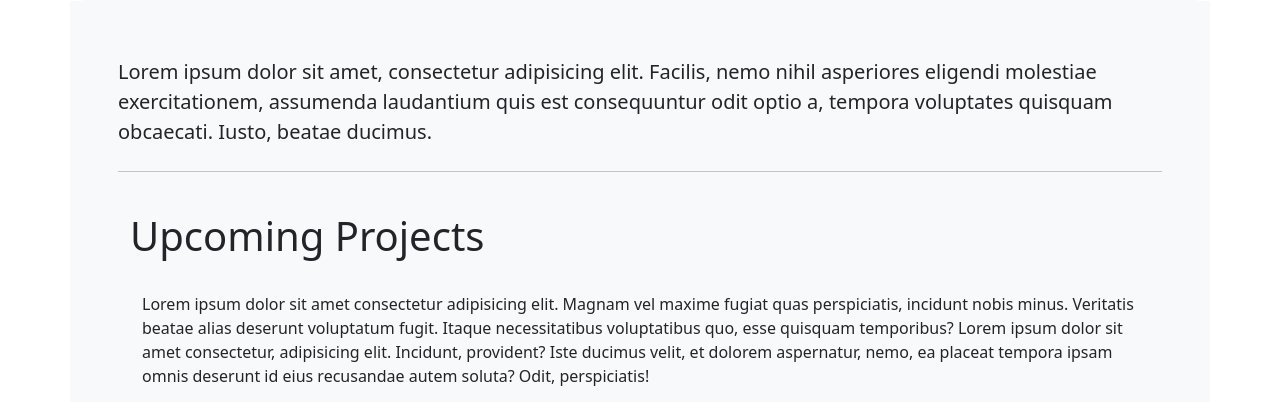
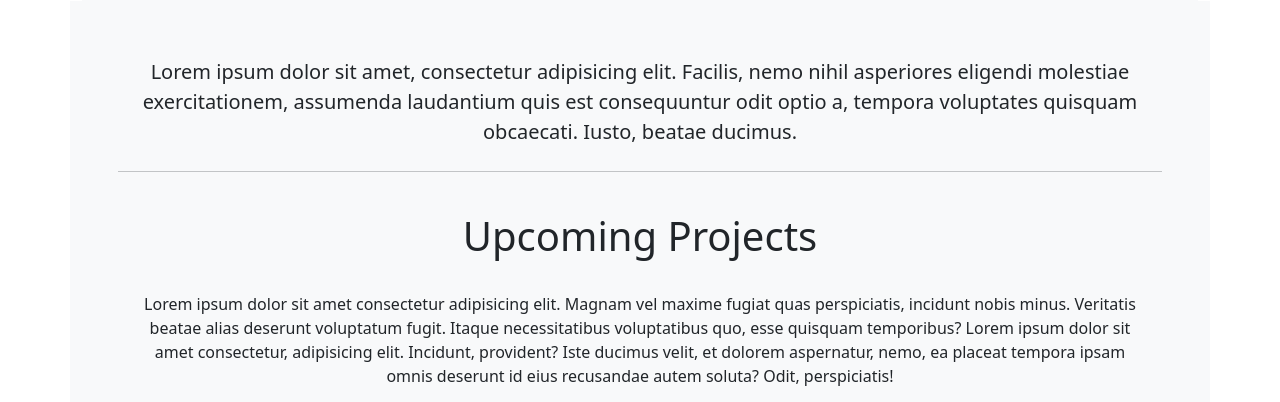
Before and after one commit to ashishbhartii/Django-projectProfile, a Django app: page /projects in a window 1280 px wide. Shown: the part 974-1376 px from the top of the page. Run offline with Django 4.2, Linux system fonts and the light colour scheme; the visitor is signed in with stand-in values (Sample User, id 1).

Commit message:
made allignment changes in base, home, projects .html and even links are updated

```diff
--- a/templates/home.html
+++ b/templates/home.html
@@ -152,6 +152,7 @@
     <!--Jumbotron Text-->
     <div class="container mt-5 py-3">
       <div class="container bg-light p-5">
+        <h2 class="display-4 text-center">Some Addition Project Information</h2>
         <!-- <p class="lead">This is a simple hero unit, a simple Lorem ipsum dolor sit, amet consectetur adipisicing elit. Voluptate corporis quibusdam consequuntur reprehenderit asperiores animi, voluptatum id sit delectus? Laudantium iste obcaecati error laborum dolorem ut corrupti rerum, quaerat a. jumbotron-style component for calling extra attention to featured content or information.</p> -->
         <hr class="my-4">
         <p>It uses utility classes for typography Lorem, ipsum dolor sit amet consectetur adipisicing elit. Dolor minus, velit delectus vero doloremque ipsam quos, ipsa repellendus quibusdam vitae laborum at soluta alias voluptatum eos praesentium non sint amet? and spacing to space content out within the larger container. Lorem ipsum dolor sit amet consectetur adipisicing elit. Nemo optio harum debitis commodi expedita voluptatem animi facere mollitia, laborum eaque, doloribus ullam adipisci et aliquid id earum hic in. Qui.</p>
--- a/templates/projects.html
+++ b/templates/projects.html
@@ -50,8 +50,9 @@
   </nav>
   <div class="container">
     <div class="container bg-light p-5">
-      <h1 class="display-4">Projects</h1>
-      <p class="lead">Lorem ipsum dolor sit amet, consectetur adipisicing elit. Facilis, nemo nihil asperiores eligendi
+      <h1 class="display-4 text-center">Projects</h1>
+      <p class="lead text-center">Lorem ipsum dolor sit amet, consectetur adipisicing elit. Facilis, nemo nihil
+        asperiores eligendi
         molestiae exercitationem, assumenda laudantium quis est consequuntur odit optio a, tempora voluptates quisquam
         obcaecati. Iusto, beatae ducimus.</p>
       <hr class="my-4">
@@ -99,13 +100,14 @@
   </div>
   <div class="container bg-light p-5">
     <h1 class="display-4"></h1>
-    <p class="lead">Lorem ipsum dolor sit amet, consectetur adipisicing elit. Facilis, nemo nihil asperiores eligendi
+    <p class="lead text-center">Lorem ipsum dolor sit amet, consectetur adipisicing elit. Facilis, nemo nihil asperiores eligendi
       molestiae exercitationem, assumenda laudantium quis est consequuntur odit optio a, tempora voluptates quisquam
       obcaecati. Iusto, beatae ducimus.</p>
     <hr class="my-4">
     <div class="container mt-3">
-      <h1 class="my-3 py-3">Upcoming Projects</h1>
-      <p class="container">Lorem ipsum dolor sit amet consectetur adipisicing elit. Magnam vel maxime fugiat quas
+      <h1 class="my-3 py-3 text-center">Upcoming Projects</h1>
+      <p class="container text-center">Lorem ipsum dolor sit amet consectetur adipisicing elit. Magnam vel maxime fugiat
+        quas
         perspiciatis, incidunt nobis minus. Veritatis beatae alias deserunt voluptatum fugit. Itaque necessitatibus
         voluptatibus quo, esse quisquam temporibus? Lorem ipsum dolor sit amet consectetur, adipisicing elit. Incidunt,
         provident? Iste ducimus velit, et dolorem aspernatur, nemo, ea placeat tempora ipsam omnis deserunt id eius
```
Also changed, not shown: templates/base.html (+31 -14 lines). Lines whose indentation alone changed are shown as unchanged.
